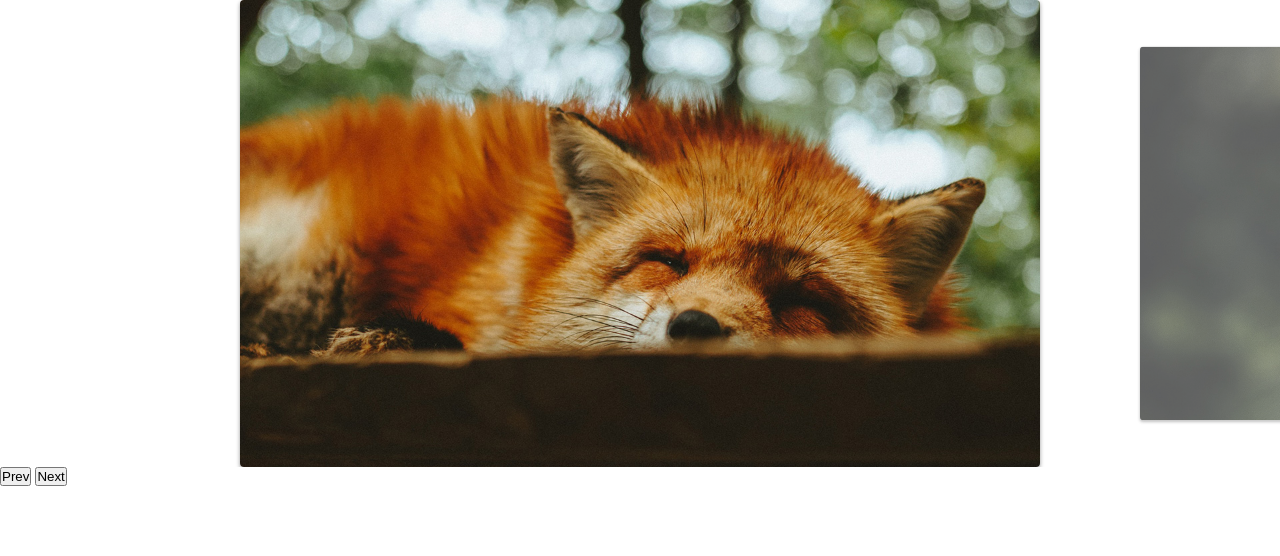
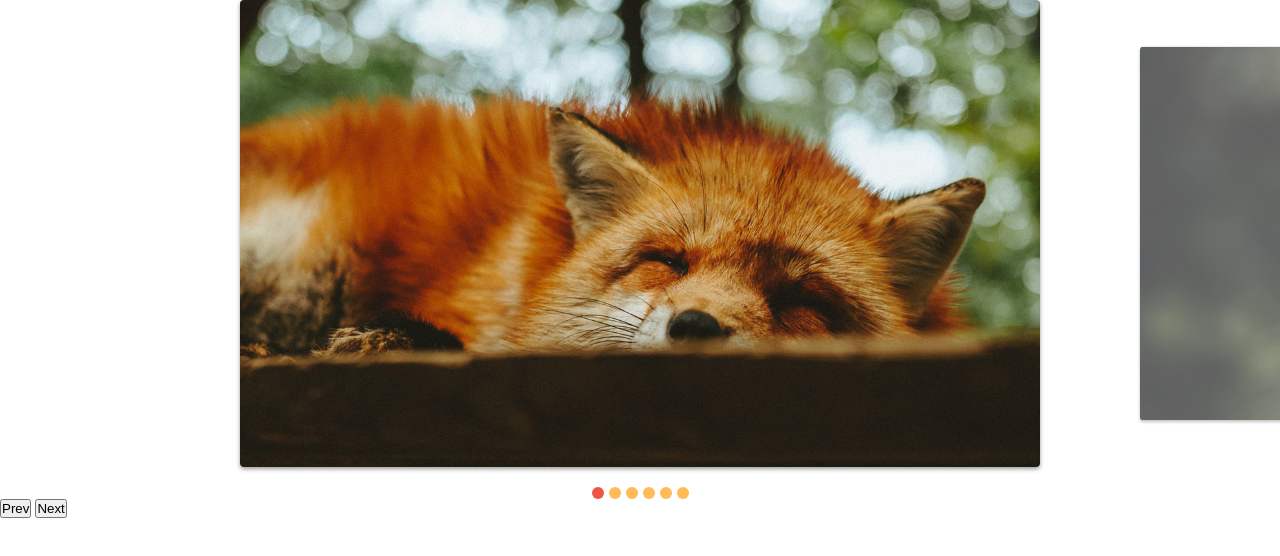
Before and after one commit to nicolasKormann/animais-slide, a plain HTML site: page index.html in a window 1280 px wide. Drawn offline with Linux system fonts and the light colour scheme.

Commit message:
add dot nav

```diff
--- a/css/style.css
+++ b/css/style.css
@@ -41,3 +41,27 @@ img {
   opacity: 1;
   transform: scale(1);
 }
+
+[data-control="slide"] {
+  display: flex;
+  justify-content: center;
+  gap: 5px;
+  margin-top: 20px;
+}
+
+[data-control="slide"] li a {
+  display: block;
+  width: 12px;
+  height: 12px;
+  border-radius: 50%;
+  background-color: #fb5;
+  cursor: pointer;
+  overflow: hidden;
+  text-indent: -9999px;
+  transition: 300ms;
+}
+
+[data-control="slide"] li.active a,
+[data-control="slide"] li a:hover {
+  background: #e54;
+}
--- a/js/script.js
+++ b/js/script.js
@@ -4,3 +4,5 @@ const slide = new SlideNav(".slide", ".wrapper");
 slide.init();
 
 slide.addArrow(".prev", ".next");
+
+slide.addControl();
--- a/js/slide.js
+++ b/js/slide.js
@@ -9,6 +9,7 @@ export class Slide {
       movement: 0,
     }),
       (this.activeClass = "active");
+    this.changeEvent = new Event("changeEvent");
   }
 
   transition(active) {
@@ -105,6 +106,7 @@ export class Slide {
     this.slidesIndexNav(index);
     this.dist.finalPosition = -activeSlide.position;
     this.changeActiveClass();
+    this.wrapper.dispatchEvent(this.changeEvent);
   }
 
   changeActiveClass() {
@@ -159,6 +161,11 @@ export class Slide {
 }
 
 export class SlideNav extends Slide {
+  constructor(slide, wrapper) {
+    super(slide, wrapper);
+    this.bindControlEvents();
+  }
+
   addArrow(prev, next) {
     this.prevElement = document.querySelector(prev);
     this.nextElement = document.querySelector(next);
@@ -169,4 +176,44 @@ export class SlideNav extends Slide {
     this.prevElement.addEventListener("click", this.activePrevSlide);
     this.nextElement.addEventListener("click", this.activeNextSlide);
   }
+
+  createControl() {
+    const control = document.createElement("ul");
+    control.dataset.control = "slide";
+    this.slideArray.forEach((item, index) => {
+      control.innerHTML += `<li><a href="#slide${index + 1}">${
+        index + 1
+      }</a></li>`;
+    });
+    this.wrapper.appendChild(control);
+    return control;
+  }
+
+  eventControl(item, index) {
+    item.addEventListener("click", (event) => {
+      event.preventDefault();
+      this.changeSlide(index);
+    });
+    this.wrapper.addEventListener("changeEvent", this.activeControlItem);
+  }
+
+  activeControlItem() {
+    this.controlArray.forEach((item) => {
+      item.classList.remove(this.activeClass);
+    });
+    this.controlArray[this.index.active].classList.add(this.activeClass);
+  }
+
+  addControl(customControl) {
+    this.control =
+      document.querySelector(customControl) || this.createControl();
+    this.controlArray = [...this.control.children];
+    this.activeControlItem();
+    this.controlArray.forEach(this.eventControl);
+  }
+
+  bindControlEvents() {
+    this.eventControl = this.eventControl.bind(this);
+    this.activeControlItem = this.activeControlItem.bind(this);
+  }
 }
```
